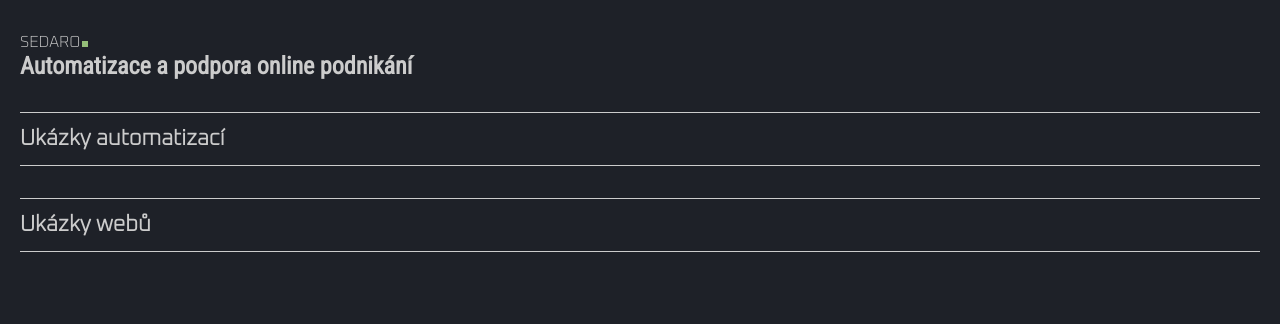
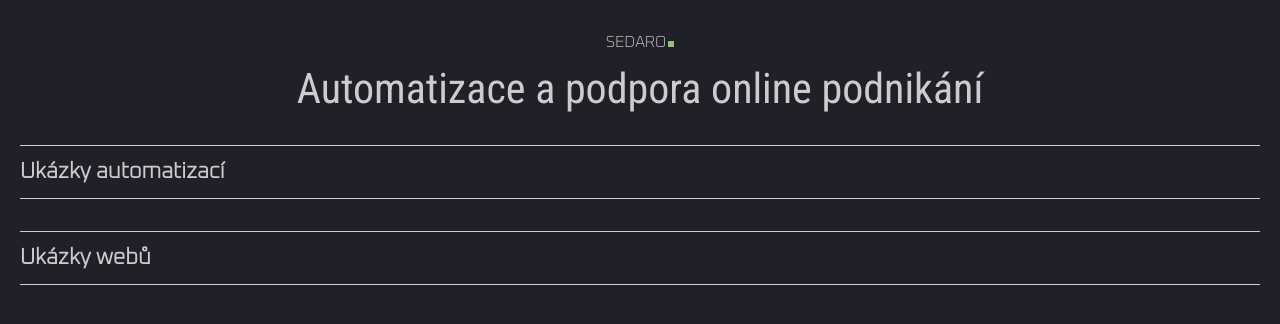
Before and after one commit to Sedaro-99/sedaro, a plain HTML site: page index.html in a window 1280 px wide. Drawn offline with Linux system fonts and the light colour scheme.

Commit message:
Adjust spacing and layout of intro section

```diff
--- a/index.html
+++ b/index.html
@@ -8,7 +8,7 @@
 </head>
 <body>
 
-    <section id="intro">
+    <section id="intro" class="intro-section">
         <p class="brand-name">Sedaro</p>
         <h1>Automatizace a podpora online podnikání</h1>
     </section>
--- a/styles.css
+++ b/styles.css
@@ -40,6 +40,12 @@ body {
     gap: 32px;
 }
 
+h1 {
+    font-size: 42px;
+    font-weight: 500;
+    text-align: center;
+}
+
 h2 {
     font-family: "Oxanium";
     font-size: 22px;
@@ -64,10 +70,16 @@ h2::after{
     margin-top: var(--h2-pseudo-spacing);
 }
 
+.intro-section {
+    display: grid;
+    gap: 12px;
+}
+
 .brand-name {
     font-family: "Oxanium";
     font-size: 16px;
     text-transform: uppercase;
+    text-align: center;
 }
 
 .brand-name::after {
```
